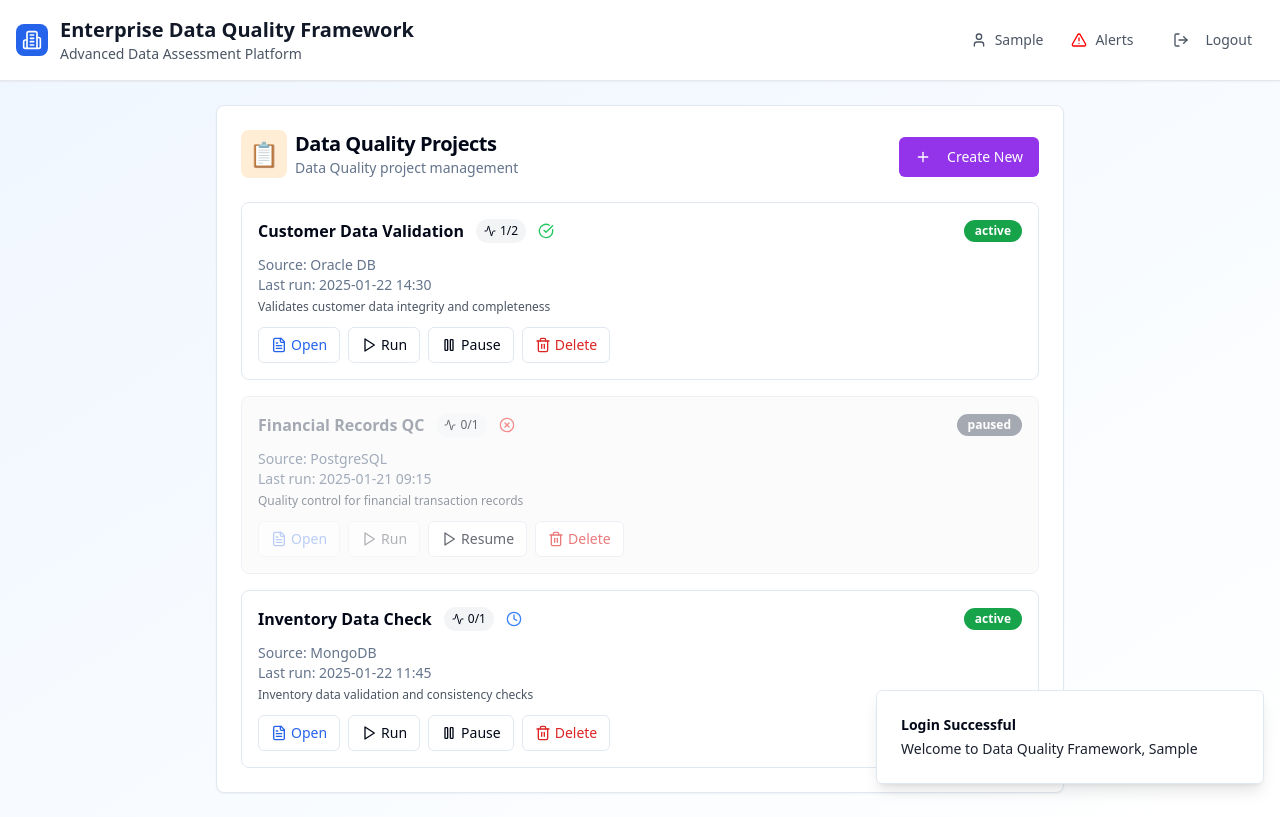
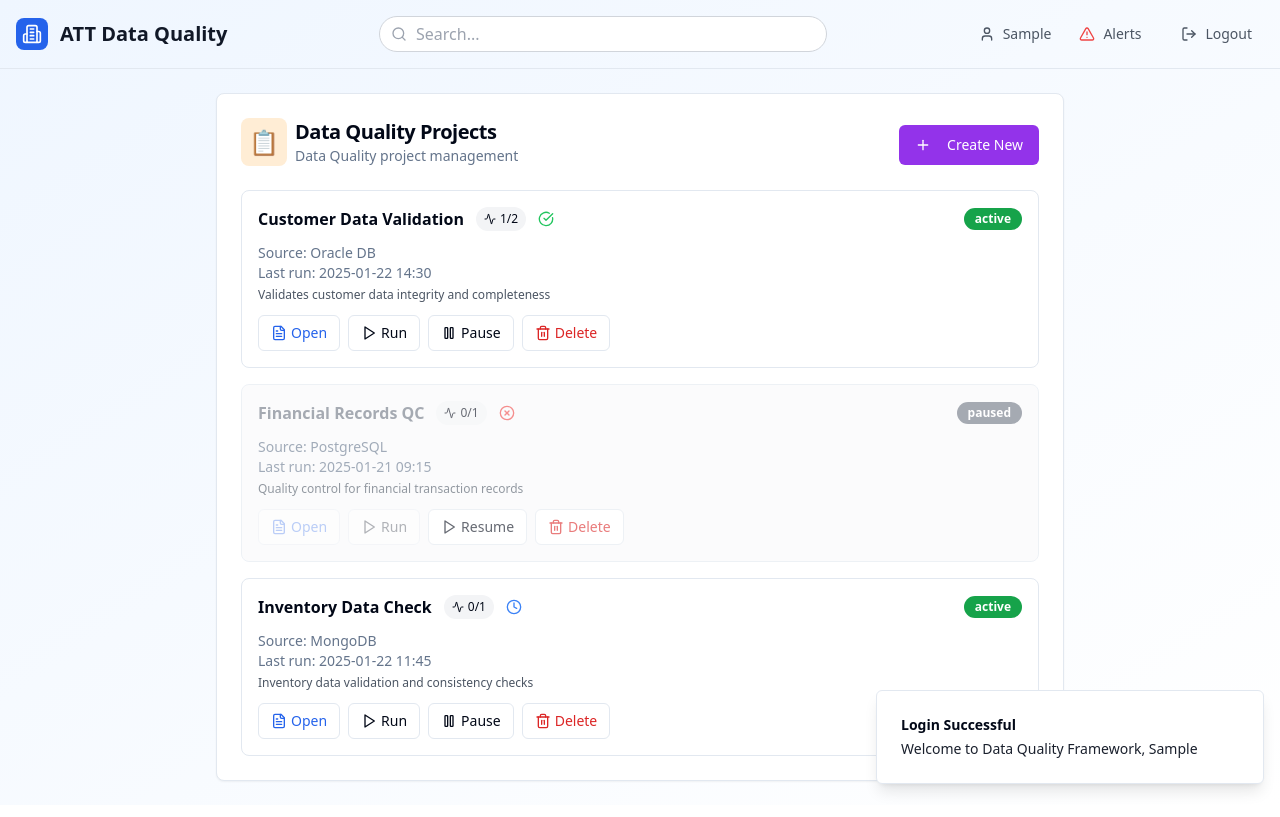
Before and after one commit to aslucky18/data-quality-att-insights, a React (Vite) app: page / in a window 1280 px wide. Both pictures are taken after typing "Sample", "Sample123" into the empty fields and a click on the button "Sign In". Built offline with nearby package versions, Linux system fonts and the light colour scheme.

Commit message:
Lastest Updates for new UI

```diff
--- a/src/components/Header.tsx
+++ b/src/components/Header.tsx
@@ -1,53 +1,140 @@
+import React, { useState, useRef, useEffect } from 'react';
+import { Building2, User, AlertTriangle, LogOut, Info, Search } from 'lucide-react';
 
-import { Button } from "@/components/ui/button";
-import { LogOut, User, Building2, Database, AlertTriangle } from "lucide-react";
-import { Link } from "react-router-dom";
-import { Alert } from "./ui/alert";
+// A good practice is to create a dedicated component for list items
+// to keep the main component clean and readable.
+const AlertItem = ({ alert }) => {
+  // Define styles and icons based on alert level for cleaner logic
+  const alertConfig = {
+    error: {
+      Icon: AlertTriangle,
+      containerClasses: 'text-red-700 bg-red-50',
+      iconClasses: 'text-red-500',
+    },
+    warn: {
+      Icon: AlertTriangle,
+      containerClasses: 'text-yellow-700 bg-yellow-50',
+      iconClasses: 'text-yellow-500',
+    },
+    info: {
+      Icon: Info,
+      containerClasses: 'text-gray-700 bg-gray-50',
+      iconClasses: 'text-blue-500',
+    },
+  };
 
-interface HeaderProps {
-  userInfo: { userid: string } | null;
-  onLogout: () => void;
+  const { Icon, containerClasses, iconClasses } = alertConfig[alert.level] || alertConfig.info;
+
+  return (
+    <li className={`p-2.5 text-sm rounded-md cursor-pointer flex items-start space-x-2 ${containerClasses}`}>
+      <Icon className={`w-4 h-4 mt-0.5 flex-shrink-0 ${iconClasses}`} />
+      <div className="flex-1">
+        <p className="font-medium">{alert.message}</p>
+        <p className="text-xs text-gray-500">Project: {alert.projectName} | Run ID: {alert.runId}</p>
+      </div>
+    </li>
+  );
+};
+
+// Main Header Component
+const Header = ({ userInfo, alerts, onLogout }) => {
+  const [isAlertsVisible, setIsAlertsVisible] = useState(false);
+  const alertsButtonRef = useRef(null);
+  const alertsTooltipRef = useRef(null);
+
+  const toggleAlertsTooltip = () => {
+    setIsAlertsVisible((prev) => !prev);
+  };
+
+  // Effect to handle clicks outside the alerts tooltip to close it
+  useEffect(() => {
+    const handleClickOutside = (event) => {
+      if (
+        isAlertsVisible &&
+        alertsButtonRef.current && !alertsButtonRef.current.contains(event.target) &&
+        alertsTooltipRef.current && !alertsTooltipRef.current.contains(event.target)
+      ) {
+        setIsAlertsVisible(false);
       }
+    };
+    document.addEventListener('mousedown', handleClickOutside);
+    return () => {
+      document.removeEventListener('mousedown', handleClickOutside);
+    };
+  }, [isAlertsVisible]);
 
-export const Header = ({ userInfo, onLogout }: HeaderProps) => {
   return (
-    <header className="bg-white shadow-sm border-b border-gray-200">
-      <div className="container mx-auto px-4 py-4 flex items-center justify-between">
+    <header className="container mx-auto px-4 py-4 flex items-center justify-between border-b">
+      {/* Left Section: Logo and Title */}
       <div className="flex items-center space-x-3">
         <div className="w-8 h-8 bg-blue-600 rounded-lg flex items-center justify-center">
           <Building2 className="w-5 h-5 text-white" />
         </div>
         <div>
-            <h1 className="text-xl font-bold text-gray-900">Enterprise Data Quality Framework</h1>
-            <p className="text-sm text-gray-600">Advanced Data Assessment Platform</p>
+          <h1 className="text-xl font-bold text-gray-900">ATT Data Quality</h1>
         </div>
       </div>
 
+      {/* Center Section: Search Bar */}
+      <div className="relative flex-grow max-w-md mx-4">
+        <Search className="absolute left-3 top-1/2 -translate-y-1/2 w-4 h-4 text-gray-400" />
+        <input
+          type="text"
+          placeholder="Search..."
+          className="h-9 w-full pl-9 pr-4 rounded-full border border-gray-300 focus:outline-none focus:ring-2 focus:ring-blue-500"
+        />
+      </div>
+
+      {/* Right Section: User Info and Actions */}
       <div className="flex items-center space-x-4">
         <div className="flex items-center space-x-2 text-gray-600">
           <User className="w-4 h-4" />
-            <span className="text-sm font-medium">{userInfo?.userid}</span>
+          <span className="text-sm font-medium">{userInfo?.userid || 'Guest'}</span>
         </div>
-          <Button
-            variant="ghost"
-            size="sm"
-            onClick={() => window.location.href = "/projects"}
-            className="text-gray-600 hover:text-red-900"
+
+        {/* Alerts Button and Dropdown */}
+        <div className="relative">
+          <button
+            ref={alertsButtonRef}
+            onClick={toggleAlertsTooltip}
+            className="inline-flex items-center justify-center rounded-md text-sm font-medium h-9 px-3 text-gray-600 hover:bg-gray-100 hover:text-gray-900 space-x-2"
           >
-            <AlertTriangle className="w-4 h-4" color="red" />
-            <span className="text-sm font-medium" >Alerts</span>
-          </Button>
-          <Button
-            variant="ghost"
-            size="sm"
+            <AlertTriangle className="w-4 h-4 text-red-500" />
+            <span className="font-medium">Alerts</span>
+          </button>
+
+          {isAlertsVisible && (
+            <div
+              ref={alertsTooltipRef}
+              className="absolute top-full right-0 mt-2 w-80 bg-white border border-gray-200 rounded-lg shadow-xl z-20"
+            >
+              <div className="p-2">
+                <h3 className="text-md font-bold text-center text-gray-800 mb-2 p-2 border-b">System Alerts</h3>
+                <ul className="max-h-64 overflow-y-auto space-y-1 pr-1">
+                  {alerts.length > 0 ? (
+                    alerts.map((alert) => (
+                      <AlertItem key={alert.id} alert={alert} />
+                    ))
+                  ) : (
+                    <p className="text-center text-sm text-gray-500 p-4">No new alerts.</p>
+                  )}
+                </ul>
+              </div>
+            </div>
+          )}
+        </div>
+
+        {/* Logout Button */}
+        <button
           onClick={onLogout}
-            className="text-gray-600 hover:text-gray-900"
+          className="inline-flex items-center justify-center rounded-md text-sm font-medium h-9 px-3 text-gray-600 hover:bg-gray-100 hover:text-gray-900"
         >
           <LogOut className="w-4 h-4 mr-2" />
           Logout
-          </Button>
-        </div>
+        </button>
       </div>
     </header>
   );
 };
+
+export  {Header};
--- a/src/pages/DQProjectConfiguration.tsx
+++ b/src/pages/DQProjectConfiguration.tsx
@@ -147,14 +147,27 @@ export const DQProjectConfiguration = ({ userInfo, onLogout }: DQProjectConfigur
             const foundProject = projects.find(p => p.id === projectId);
             if (foundProject) {
                 setProject(foundProject);
-          setDataSource(foundProject.source === 'Oracle DB' ? 'oracle' :
-            foundProject.source === 'PostgreSQL' ? 'sql' :
-              foundProject.source === 'MongoDB' ? 'mongodb' : '');
+                // Map the stored source label to the value expected in the selection
+                const ds =
+                  foundProject.source === 'Oracle DB' ? 'oracle' :
+                  foundProject.source === 'MySQL' ? 'mysql' :
+                  foundProject.source === 'MongoDB' ? 'mongodb' :
+                  foundProject.source === 'Trino' ? 'trino' :
+                  foundProject.source === 'Azure Blob' ? 'azure_blob' :
+                  foundProject.source.toLowerCase();
+                setDataSource(ds);
                 setQuery(foundProject.query || '');
                 setAiApproaches(foundProject.aiApproach ? foundProject.aiApproach.split(',') : []);
-          setConnectionVerified(databaseSources.includes(foundProject.source === 'Oracle DB' ? 'oracle' :
-            foundProject.source === 'PostgreSQL' ? 'sql' :
-              foundProject.source === 'MongoDB' ? 'mongodb' : '') ? true : true);
+
+                // Load saved project config (e.g. selectedColumns and data verification info)
+                const configKey = `project-config-${foundProject.id}`;
+                const configData = localStorage.getItem(configKey);
+                if (configData) {
+                    const parsedConfig = JSON.parse(configData);
+                    setSelectedColumns(parsedConfig.selectedColumns);
+                    setIsDataVerified(parsedConfig.isDataVerified);
+                    // If needed, you can also load uploadedFiles or other fields from parsedConfig here.
+                }
             }
         }
     }
@@ -461,7 +474,7 @@ export const DQProjectConfiguration = ({ userInfo, onLogout }: DQProjectConfigur
 
   return (
     <div className="min-h-screen bg-gradient-to-br from-blue-50 to-white">
-      <Header userInfo={userInfo} onLogout={onLogout} />
+      <Header userInfo={userInfo} alerts={""} onLogout={onLogout} />
       <div className="container mx-auto max-w-4xl p-6">
         {/* Header */}
         <div className="flex items-center justify-between mb-6">
@@ -505,6 +518,7 @@ export const DQProjectConfiguration = ({ userInfo, onLogout }: DQProjectConfigur
               </CardDescription>
             </CardHeader>
             <CardContent className="space-y-4">
+              {/* Project Name  */}
               <div className="grid gap-2">
                 <Label htmlFor="name">Project Name</Label>
                 <Input
@@ -515,10 +529,12 @@ export const DQProjectConfiguration = ({ userInfo, onLogout }: DQProjectConfigur
                   placeholder="Enter project name"
                   className={validationErrors.name ? 'border-red-500' : ''}
                 />
+                {/* This is to show validation errors for Project Name  */}
                 {validationErrors.name && (
                   <p className="text-sm text-red-500 mt-1">{validationErrors.name}</p>
                 )}
               </div>
+              {/* Project Description  */}
               <div className="grid gap-2">
                 <Label htmlFor="description">Description</Label>
                 <Textarea
@@ -558,7 +574,7 @@ export const DQProjectConfiguration = ({ userInfo, onLogout }: DQProjectConfigur
                       setConnectionVerified(false);
                       setConnectionSaved(false);
                       setIsDataVerified(false);
-                    setFocusFieldsConfigured(false)
+                      setFocusFieldsConfigured(false);
                       setUploadedFiles([]);
                       handleFieldBlur('dataSource', value);
                   }}
@@ -1283,7 +1299,7 @@ export const DQProjectConfiguration = ({ userInfo, onLogout }: DQProjectConfigur
             <div className="fade-in">
               <Card>
                 <DataQualityConfiguration focusColumns={focusFields} />
-              </Card><br/><br/>
+              </Card><br /><br />
               <Card>
                 <CardHeader>
                   <CardTitle>
```
Lines whose indentation alone changed are shown as unchanged.
